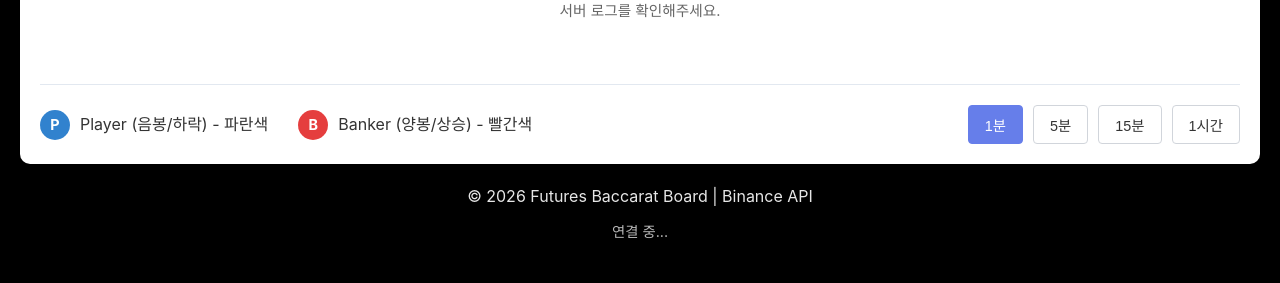
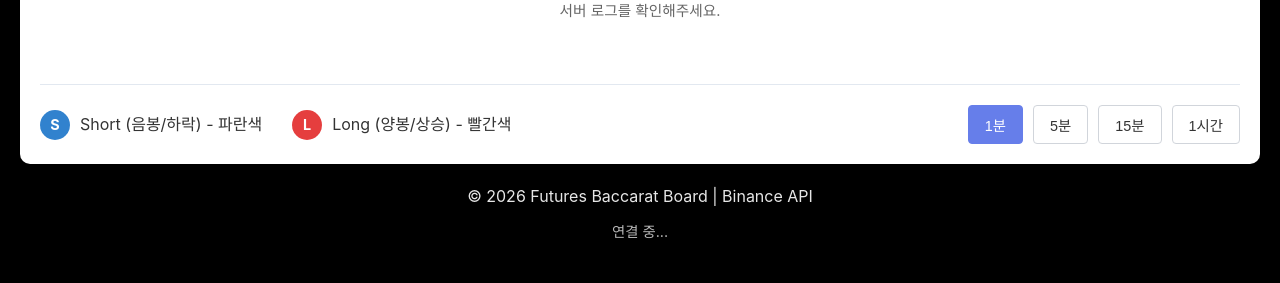
Before and after one commit to chihiro888/futures-baccarat-board, a Flask app: page / in a window 1280 px wide. Shown: the part 632-915 px from the top of the page. Run offline with Flask 3, Linux system fonts and the light colour scheme; data that the repository does not hold is empty; some libraries are stand-ins or nearby versions.

Commit message:
feat: update

```diff
--- a/binance_api.py
+++ b/binance_api.py
@@ -100,25 +100,25 @@ def calculate_baccarat_result(open_price: float, close_price: float) -> str:
     """
     양봉/음봉을 기준으로 바카라 결과를 계산합니다.
 
-    바카라 규칙:
-    - 양봉 (상승): 종가 > 시가 → Banker (B) - 빨간색
-    - 음봉 (하락): 종가 < 시가 → Player (P) - 파란색
-    - 같으면: 이전 결과 유지 (기본값: P)
+    규칙:
+    - 양봉 (상승): 종가 > 시가 → Long (L) - 빨간색
+    - 음봉 (하락): 종가 < 시가 → Short (S) - 파란색
+    - 같으면: 이전 결과 유지 (기본값: S)
 
     Args:
         open_price: 시가
         close_price: 종가
 
     Returns:
-        'P' (Player - 파란색), 'B' (Banker - 빨간색)
+        'S' (Short - 파란색), 'L' (Long - 빨간색)
     """
     if close_price > open_price:
-        return "B"  # Banker - 양봉 (상승) - 빨간색
+        return "L"  # Long - 양봉 (상승) - 빨간색
     elif close_price < open_price:
-        return "P"  # Player - 음봉 (하락) - 파란색
+        return "S"  # Short - 음봉 (하락) - 파란색
     else:
-        # 같으면 이전 결과 유지 (기본값: P)
-        return "P"  # Player
+        # 같으면 이전 결과 유지 (기본값: S)
+        return "S"  # Short
 
 def get_baccarat_results(symbol: str = "BTCUSDT", limit: int = 100, interval: str = "1m") -> List[Dict]:
     """
@@ -134,14 +134,14 @@ def get_baccarat_results(symbol: str = "BTCUSDT", limit: int = 100, interval: st
     """
     klines = get_klines(symbol, interval, limit)
     results = []
-    prev_result = "P"  # 이전 결과 추적 (같은 경우 사용)
+    prev_result = "S"  # 이전 결과 추적 (같은 경우 사용)
 
     for kline in klines:
         # 양봉/음봉 기준으로 결과 계산
         if kline["close"] > kline["open"]:
-            result = "B"  # Banker - 양봉 (상승) - 빨간색
+            result = "L"  # Long - 양봉 (상승) - 빨간색
         elif kline["close"] < kline["open"]:
-            result = "P"  # Player - 음봉 (하락) - 파란색
+            result = "S"  # Short - 음봉 (하락) - 파란색
         else:
             # 같으면 이전 결과 유지
             result = prev_result
--- a/static/css/style.css
+++ b/static/css/style.css
@@ -196,11 +196,11 @@ main {
     color: #555;
 }
 
-.baccarat-cell.player {
+.baccarat-cell.short {
     background: #3182ce;
 }
 
-.baccarat-cell.banker {
+.baccarat-cell.long {
     background: #e53e3e;
 }
 
@@ -217,11 +217,11 @@ main {
     right: 5px;
 }
 
-.baccarat-cell.player .dot {
+.baccarat-cell.short .dot {
     background: #e53e3e;
 }
 
-.baccarat-cell.banker .dot {
+.baccarat-cell.long .dot {
     background: #3182ce;
 }
 
@@ -270,11 +270,11 @@ main {
     font-size: 0.9rem;
 }
 
-.legend-circle.player {
+.legend-circle.short {
     background: #3182ce;
 }
 
-.legend-circle.banker {
+.legend-circle.long {
     background: #e53e3e;
 }
 
--- a/static/js/main.js
+++ b/static/js/main.js
@@ -273,15 +273,18 @@ function loadBaccaratData() {
         })
         .then(data => {
             console.log('API 응답 데이터:', data);
+            console.log('데이터 개수:', data.data ? data.data.length : 0);
             if (data.success) {
                 if (data.data && data.data.length > 0) {
                     // latestData 업데이트
                     latestData = data.data.map(item => ({
                         ...item,
-                        time: item.time // 이미 문자열로 변환됨
+                        time: item.time, // 이미 문자열로 변환됨
+                        result: item.result // S 또는 L
                     }));
 
                     console.log('데이터 로드 완료, 보드 렌더링 시작. 데이터 개수:', latestData.length);
+                    console.log('첫 번째 데이터 샘플:', latestData[0]);
                     renderBaccaratBoard(latestData);
                     lastUpdateElement.textContent = `마지막 업데이트: ${new Date().toLocaleTimeString('ko-KR')}`;
                 } else {
@@ -323,7 +326,7 @@ function updateChart(data) {
         const close = item.close || item.price;
         const high = item.high;
         const low = item.low;
-        const isUp = close > open || (close === open && item.result === 'B');
+        const isUp = close > open || (close === open && item.result === 'L');
 
         // 캔들스틱 데이터 저장
         candleData.push({
@@ -379,7 +382,11 @@ function renderBaccaratBoard(data) {
     // 00:01을 기준으로 보드 시작점 찾기
     const boardData = findCurrentBoardData(sortedData, boardSize);
 
+    console.log('보드 데이터 개수:', boardData ? boardData.length : 0);
+    console.log('보드 데이터 샘플:', boardData && boardData.length > 0 ? boardData[0] : null);
+
     if (!boardData || boardData.length === 0) {
+        console.error('보드 데이터를 찾을 수 없습니다. sortedData:', sortedData.length);
         boardElement.innerHTML = '<div class="loading">보드 데이터를 찾을 수 없습니다.</div>';
         return;
     }
@@ -387,6 +394,7 @@ function renderBaccaratBoard(data) {
     // 테이블 생성
     const table = document.createElement('table');
     table.className = 'baccarat-table';
+    console.log('테이블 생성 시작, 행:', rowsPerColumn, '열:', columnsPerRow);
 
     // 데이터를 2차원 배열로 변환 (세로 방향으로 채우기)
     const tableData = [];
@@ -418,18 +426,29 @@ function renderBaccaratBoard(data) {
 
             if (item) {
                 // 결과에 따라 클래스 이름 매핑 (색상 문제 해결)
+                // 이전 데이터 호환성: P/B도 처리
                 let resultClass = '';
-                if (item.result === 'P') {
-                    resultClass = 'player';
-                } else if (item.result === 'B') {
-                    resultClass = 'banker';
+                let displayText = item.result;
+
+                if (item.result === 'S' || item.result === 'P') {
+                    resultClass = 'short';
+                    displayText = 'S';
+                } else if (item.result === 'L' || item.result === 'B') {
+                    resultClass = 'long';
+                    displayText = 'L';
                 } else if (item.result === 'T') {
                     resultClass = 'tie';
                 }
 
+                if (!resultClass) {
+                    console.warn('알 수 없는 result 값:', item.result);
+                    resultClass = 'short'; // 기본값
+                    displayText = 'S';
+                }
+
                 const cell = document.createElement('div');
                 cell.className = `baccarat-cell ${resultClass}`;
-                cell.textContent = item.result;
+                cell.textContent = displayText;
                 cell.setAttribute('data-col', col);
                 cell.setAttribute('data-row', row);
                 cell.setAttribute('data-index', row * columnsPerRow + col);
@@ -450,9 +469,9 @@ function renderBaccaratBoard(data) {
                     displayCellInfo(item, timeStr, col, row);
                 });
 
-
                 td.appendChild(cell);
             }
+            // 빈 셀도 td는 생성해야 함 (테이블 구조 유지)
 
             tr.appendChild(td);
         }
@@ -462,6 +481,7 @@ function renderBaccaratBoard(data) {
 
     boardElement.innerHTML = '';
     boardElement.appendChild(table);
+    console.log('테이블 렌더링 완료');
 }
 
 function findCurrentBoardData(sortedData, boardSize) {
@@ -533,8 +553,8 @@ function findCurrentBoardData(sortedData, boardSize) {
 
 function displayCellInfo(item, timeStr, col, row) {
     const cellInfoElement = document.getElementById('cellInfo');
-    const resultText = item.result === 'B' ? 'Banker (양봉/상승)' : 'Player (음봉/하락)';
-    const resultColor = item.result === 'B' ? '#e53e3e' : '#3182ce';
+    const resultText = item.result === 'L' ? 'Long (양봉/상승)' : 'Short (음봉/하락)';
+    const resultColor = item.result === 'L' ? '#e53e3e' : '#3182ce';
 
     cellInfoElement.innerHTML = `
         <p><span class="info-label">위치:</span><span class="info-value">${col}x${row}</span></p>
--- a/templates/index.html
+++ b/templates/index.html
@@ -25,12 +25,12 @@
             <div class="info">
                 <div class="legend">
                     <div class="legend-item">
-                        <span class="legend-circle player">P</span>
-                        <span>Player (음봉/하락) - 파란색</span>
+                        <span class="legend-circle short">S</span>
+                        <span>Short (음봉/하락) - 파란색</span>
                     </div>
                     <div class="legend-item">
-                        <span class="legend-circle banker">B</span>
-                        <span>Banker (양봉/상승) - 빨간색</span>
+                        <span class="legend-circle long">L</span>
+                        <span>Long (양봉/상승) - 빨간색</span>
                     </div>
                 </div>
                 <div class="timeframe-selector">
```
Also changed, not shown: binance_websocket.py (+4 -4 lines).
